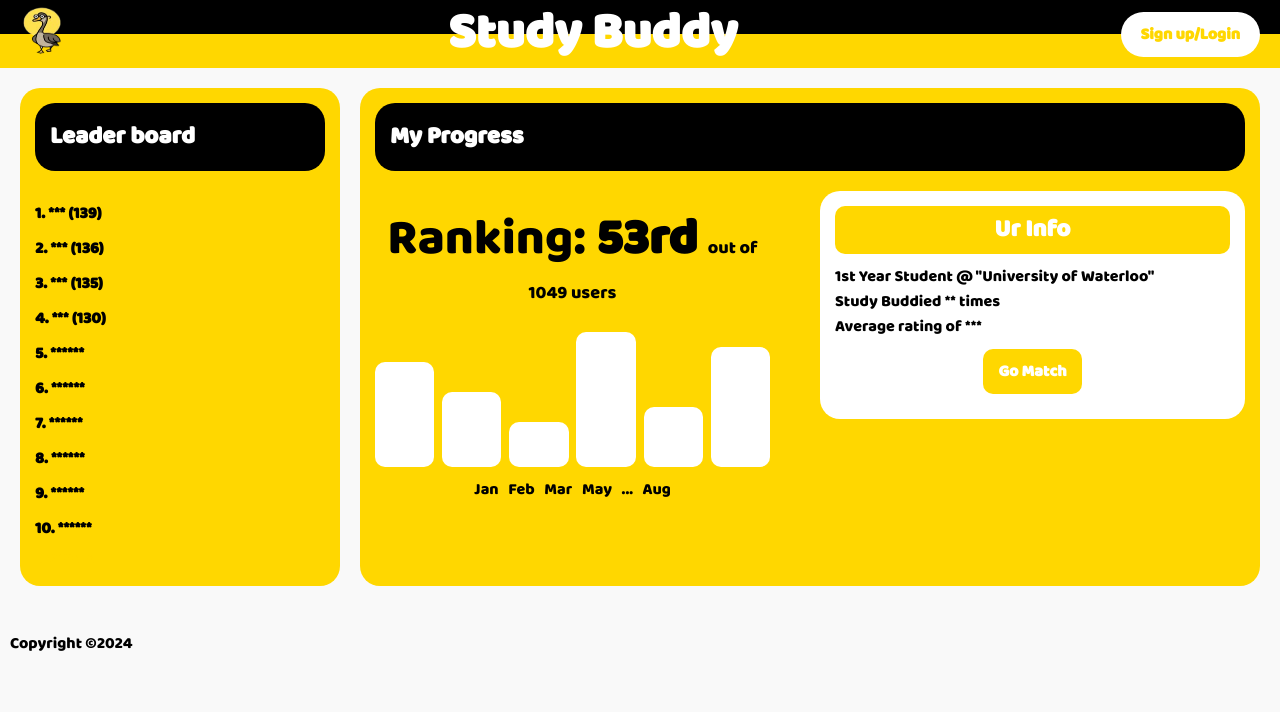
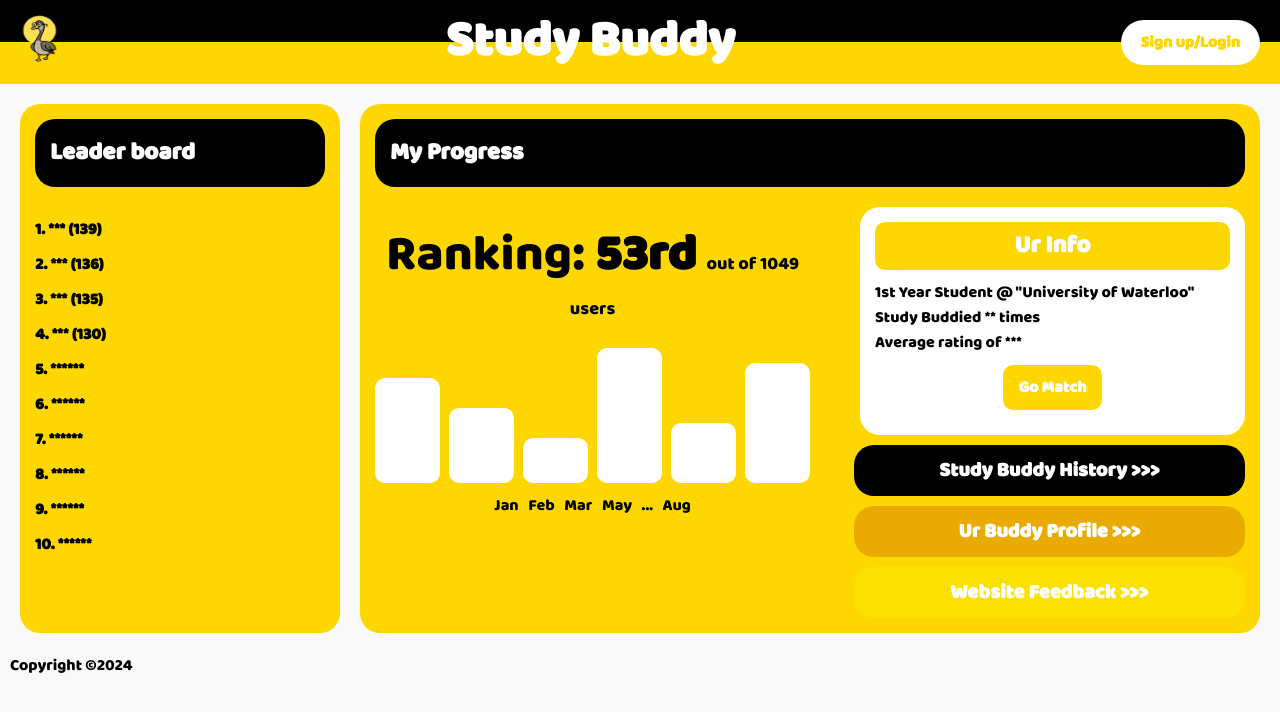
Before and after one commit to Padasdaf/Study-Buddy, a Django app: page / in a window 1280 px wide. Shown: the top 712 px of the page. Run offline with Django 4.2, Linux system fonts and the light colour scheme.

Commit message:
more update

```diff
--- a/backend/studbud/homepage/static/css/homepage.css
+++ b/backend/studbud/homepage/static/css/homepage.css
@@ -6,8 +6,8 @@
 }
 
 img {
-    width: 45px;
-    height: 100%;
+    width: 40px;
+    height: 100px;
 }
 
 body {
@@ -28,7 +28,7 @@ h1, h2 {
     background: linear-gradient(to bottom, black 50%, #FFD700 50%); /* Black background */
     color: white;
     padding: 10px 20px; /* Yellow border */
-    height:3rem;
+    height:4rem;
     z-index:-1;
 }
 
@@ -142,6 +142,7 @@ font-size: 50px;
     align-items: flex-end;
     height: 150px;
     margin: 10px 0;
+    vertical-align: bottom;
 }
 
 .bar {
@@ -155,13 +156,17 @@ font-size: 50px;
 }
 
 /* Ur Info Section */
+
+.col-2 {
+    flex: 1;
+    width: 50px;
+}
+
 .user-info {
-    flex: 1;
     background-color: #FFF;
     padding: 15px;
     border-radius: 20px;
     text-align: left;
-    width: 50px;
     margin-left:50px;
 }
 
@@ -193,10 +198,26 @@ font-size: 50px;
     font-family: newfont;
 }
 
+.info-buttons button {
+    display: block;
+    margin-top: 10px;
+    padding: 10px;
+    background-color: #FFD700;
+    color: white;
+    border: none;
+    font-size: 20px;
+    font-weight: bold;
+    font-family: newfont;
+    cursor: pointer;
+    border-radius: 20px;
+    margin-left: 10%;
+    width: 90%;
+}
+
+.info-buttons button:hover {
+    background-color: #FFC107;
+}
+
 footer {
     margin-left: 10px;
 }
-
-.buttons {
-    display:inline-block
-}
--- /dev/null
+++ b/backend/studbud/homepage/templates/studbud/base.html
@@ -0,0 +1,34 @@
+<!DOCTYPE html>
+<html lang = "en">
+<!--add {% now "U" %} so that the css cache is ignored-->
+{% load static %}
+<link rel = "stylesheet" type = "text/css" href = "{% static 'css/homepage.css' %}?{% now 'U' %}" >
+<link rel="stylesheet" href="https://cdnjs.cloudflare.com/ajax/libs/font-awesome/4.7.0/css/font-awesome.min.css">
+{% block js %}
+<script src="{% static 'studbud/csrf.js' %}"></script>
+{% endblock %}
+<head>
+    <meta charset = "utf-8">
+    <title> Waterloo - {% block page_title %}Study Buddy{% endblock %}</title>
+</head>
+
+<body>
+    <div class = "navbar">
+        <div class="logo">
+            <img src="{% static 'goose.png' %}">
+        </div>
+        <div class="title">Study Buddy</div>
+        <button class="sign-up-button">Sign up/Login</button>
+    </div>
+</body>
+
+<main id = "main-content">
+    {% block main %}
+    {% endblock %}
+</main>
+
+<footer id = "site-footer">
+    Copyright &copy;{% now 'Y' %}
+</footer>
+
+</html>
--- a/backend/studbud/homepage/templates/studbud/homepage.html
+++ b/backend/studbud/homepage/templates/studbud/homepage.html
@@ -1,26 +1,6 @@
-<!DOCTYPE html>
-<html lang = "en">
-<!--add {% now "U" %} so that the css cache is ignored-->
-{% load static %}
-<link rel = "stylesheet" type = "text/css" href = "{% static 'css/homepage.css' %}?{% now 'U' %}" >
-<link rel="stylesheet" href="https://cdnjs.cloudflare.com/ajax/libs/font-awesome/4.7.0/css/font-awesome.min.css">
-{% block js %}
-<script src="{% static 'studbud/csrf.js' %}"></script>
-{% endblock %}
-<head>
-    <meta charset = "utf-8">
-    <title> Waterloo - {% block page_title %}Study Buddy{% endblock %}</title>
-</head>
+{% extends "studbud/base.html" %}
 
-<body>
-    <div class = "navbar">
-        <div class="logo">
-            <img src="{% static 'goose.png' %}">
-        </div>
-        <div class="title">Study Buddy</div>
-        <button class="sign-up-button">Sign up/Login</button>
-    </div>
-
+{% block main %}
 <main class="main-container">
         <!-- Left Section: Leaderboard -->
         <section class="leaderboard">
@@ -66,6 +46,7 @@
                 </div>
 
                 <!-- Ur Info -->
+                <div class = "col-2">
                     <div class="user-info">
                         <h2>Ur Info</h2>
                         <ul>
@@ -74,19 +55,15 @@
                             <li>Average rating of ***</li>
                         </ul>
                         <button class="go-match-button">Go Match</button>
-
-
                     </div>
-
+                    <div class="info-buttons">
+                        <button style = "background-color: black">Study Buddy History &gt;&gt;&gt;</button>
+                        <button style = "background-color: #EAAB00">Ur Buddy Profile &gt;&gt;&gt;</button>
+                        <button style = "background-color: #FAE100">Website Feedback &gt;&gt;&gt;</button>
+                    </div>
+                </div>
 
             </div>
         </section>
 </main>
-
-    <footer id = "site-footer">
-        <br>
-        Copyright &copy;{% now 'Y' %}
-    </footer>
-
-</body>
-</html>
+{% endblock %}
```
Lines whose indentation alone changed are shown as unchanged.
